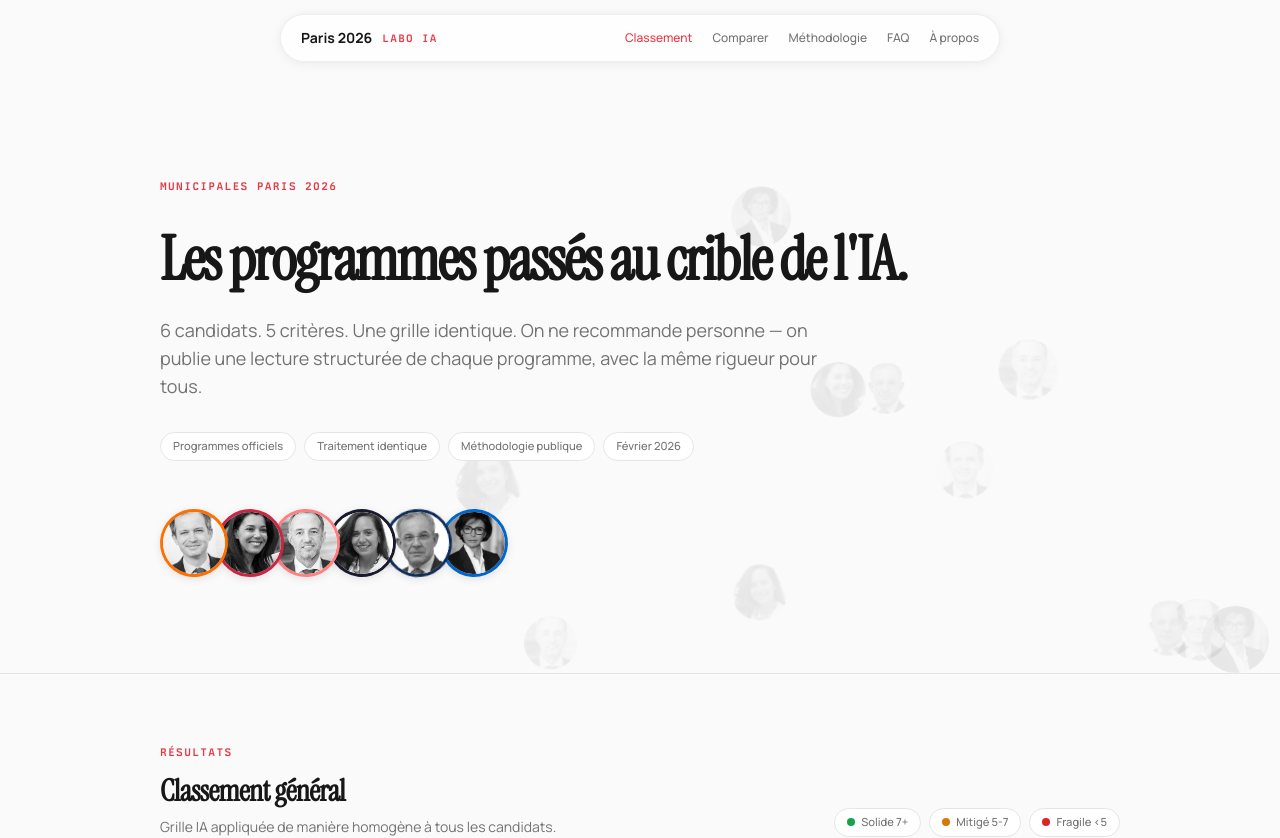
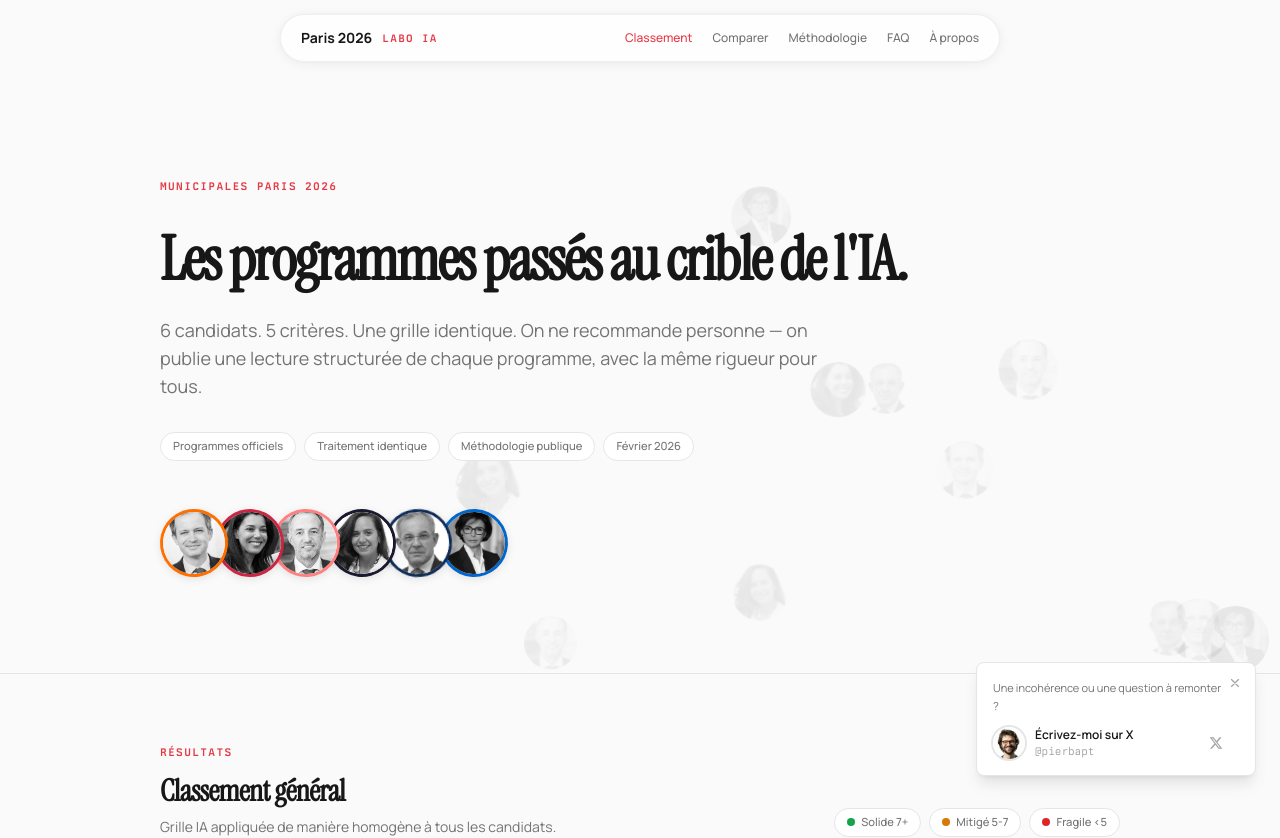
Before and after one commit to Liftof/paris-2026-ia, a Next.js app: page / in a window 1280 px wide. Shown: the top 838 px of the page. Built offline with nearby package versions, Linux system fonts and the light colour scheme.

Commit message:
Add feedback widget: floating X contact on desktop
Discreet bottom-right popup (desktop only, after 4s) inviting users
to report inconsistencies via X @pierbapt. Dismissable per session.

Co-Authored-By: Claude Opus 4.6 <noreply@anthropic.com>

```diff
--- a/app/layout.tsx
+++ b/app/layout.tsx
@@ -1,6 +1,7 @@
 import type { Metadata } from "next";
 import Script from "next/script";
 import { Manrope, Instrument_Serif } from "next/font/google";
+import FeedbackWidget from "@/components/FeedbackWidget";
 import "./globals.css";
 
 const manrope = Manrope({
@@ -121,6 +122,7 @@ export default function RootLayout({
           strategy="afterInteractive"
         />
         {children}
+        <FeedbackWidget />
       </body>
     </html>
   );
--- /dev/null
+++ b/components/FeedbackWidget.tsx
@@ -0,0 +1,69 @@
+'use client'
+
+import { useState, useEffect } from 'react'
+import Image from 'next/image'
+
+export default function FeedbackWidget() {
+  const [visible, setVisible] = useState(false)
+  const [dismissed, setDismissed] = useState(false)
+
+  useEffect(() => {
+    if (sessionStorage.getItem('feedback-dismissed')) {
+      setDismissed(true)
+      return
+    }
+    const timer = setTimeout(() => setVisible(true), 4000)
+    return () => clearTimeout(timer)
+  }, [])
+
+  function handleDismiss() {
+    setDismissed(true)
+    sessionStorage.setItem('feedback-dismissed', '1')
+  }
+
+  if (dismissed) return null
+
+  return (
+    <div
+      className={`hidden lg:block fixed bottom-6 right-6 z-50 transition-all duration-500 ease-out ${
+        visible ? 'opacity-100 translate-y-0' : 'opacity-0 translate-y-4 pointer-events-none'
+      }`}
+    >
+      <div className="relative bg-white border border-[var(--border)] shadow-lg rounded-lg p-4 pr-8 max-w-[280px]">
+        <button
+          onClick={handleDismiss}
+          className="absolute top-2 right-2 w-6 h-6 flex items-center justify-center text-ink-4 hover:text-ink-2 transition-colors"
+          aria-label="Fermer"
+        >
+          <svg className="w-3.5 h-3.5" fill="none" viewBox="0 0 24 24" stroke="currentColor" strokeWidth={2}>
+            <path strokeLinecap="round" strokeLinejoin="round" d="M6 18L18 6M6 6l12 12" />
+          </svg>
+        </button>
+
+        <p className="text-[11px] text-ink-3 leading-relaxed mb-3">
+          Une incoh&eacute;rence ou une question &agrave; remonter ?
+        </p>
+
+        <a
+          href="https://x.com/pierbapt"
+          target="_blank"
+          rel="noopener noreferrer"
+          className="flex items-center gap-2.5 group"
+        >
+          <div className="relative w-8 h-8 rounded-full overflow-hidden shrink-0 ring-2 ring-[var(--border)]">
+            <Image src="/authors/pierbapt.jpg" alt="@pierbapt" fill className="object-cover" sizes="32px" />
+          </div>
+          <div>
+            <div className="text-xs font-semibold text-ink group-hover:text-accent transition-colors">
+              &Eacute;crivez-moi sur X
+            </div>
+            <div className="text-[11px] text-ink-4 font-mono">@pierbapt</div>
+          </div>
+          <svg className="w-3.5 h-3.5 text-ink-4 group-hover:text-accent transition-colors ml-auto shrink-0" viewBox="0 0 24 24" fill="currentColor">
+            <path d="M18.244 2.25h3.308l-7.227 8.26 8.502 11.24H16.17l-5.214-6.817L4.99 21.75H1.68l7.73-8.835L1.254 2.25H8.08l4.713 6.231zm-1.161 17.52h1.833L7.084 4.126H5.117z" />
+          </svg>
+        </a>
+      </div>
+    </div>
+  )
+}
```
Also changed, not shown: public/authors/pierbapt.jpg (added).
